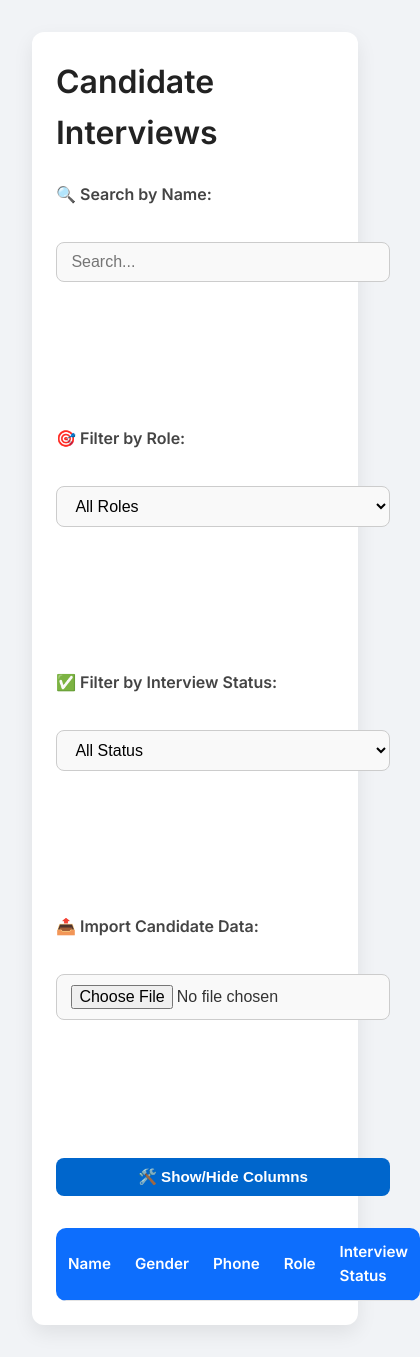
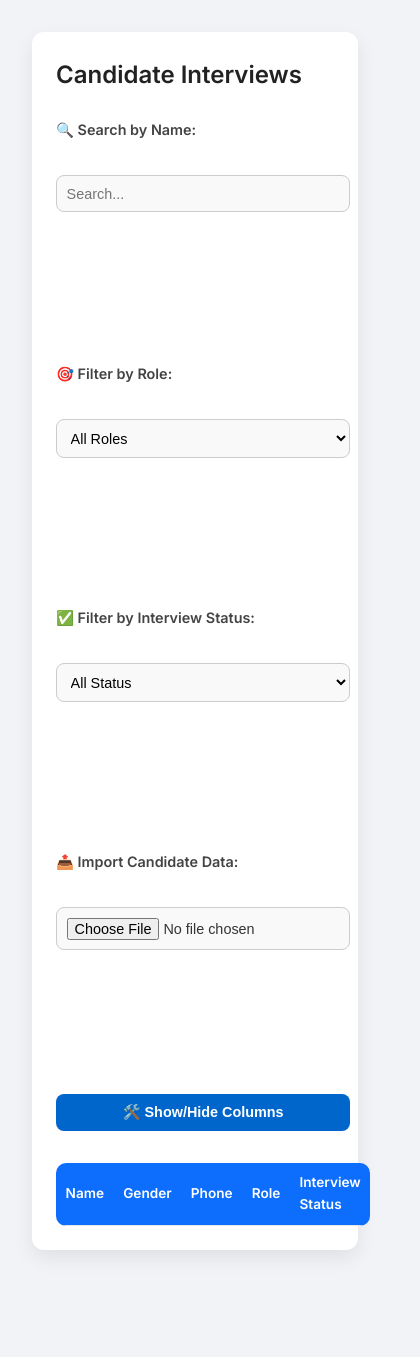
Before and after one commit to bilalzafar11/internship-candidate-filter-dashboard, a plain HTML site: page index.html in a window 390 px wide. Shown: the whole page, 420 px wide, since content can reach past the window. After the commit the page ends 1282 px from the top, so only its background shows below. Drawn offline with Linux system fonts and the light colour scheme.

Commit message:
Update style.css

```diff
--- a/style.css
+++ b/style.css
@@ -241,6 +241,26 @@ tbody tr:hover {
 
 
 /* 📱 Responsive Design */
+@media (max-width: 1024px) {
+  .data-table {
+    padding: 1.5rem;
+  }
+
+  .filter-group input,
+  .filter-group select {
+    font-size: 0.95rem;
+  }
+
+  th, td {
+    font-size: 0.95rem;
+    padding: 0.8rem;
+  }
+
+  .modal-content {
+    width: 80%;
+  }
+}
+
 @media (max-width: 768px) {
   .filters {
     flex-direction: column;
@@ -250,22 +270,57 @@ tbody tr:hover {
     justify-content: flex-start;
   }
 
-  th, td {
-    font-size: 0.95rem;
-    padding: 0.75rem;
-  }
-
-  .data-table {
-    padding: 1.5rem;
-  }
-
   #column-toggle-btn {
     width: 100%;
+    font-size: 0.9rem;
   }
 
   .dropdown-panel {
     right: auto;
     left: 0;
     min-width: 100%;
+    padding: 0.8rem;
+  }
+
+  th, td {
+    font-size: 0.9rem;
+    padding: 0.7rem;
+  }
+
+  .modal-content {
+    width: 90%;
+    padding: 1.2rem;
   }
 }
+
+@media (max-width: 480px) {
+  .data-table h3 {
+    font-size: 1.5rem;
+  }
+
+  .filter-group label {
+    font-size: 0.9rem;
+  }
+
+  .filter-group input,
+  .filter-group select {
+    padding: 0.6rem;
+    font-size: 0.9rem;
+  }
+
+  th, td {
+    font-size: 0.85rem;
+    padding: 0.6rem;
+  }
+
+  .modal-content {
+    width: 95%;
+    padding: 1rem;
+  }
+
+  .close {
+    font-size: 24px;
+    top: 10px;
+    right: 15px;
+  }
+}
```
